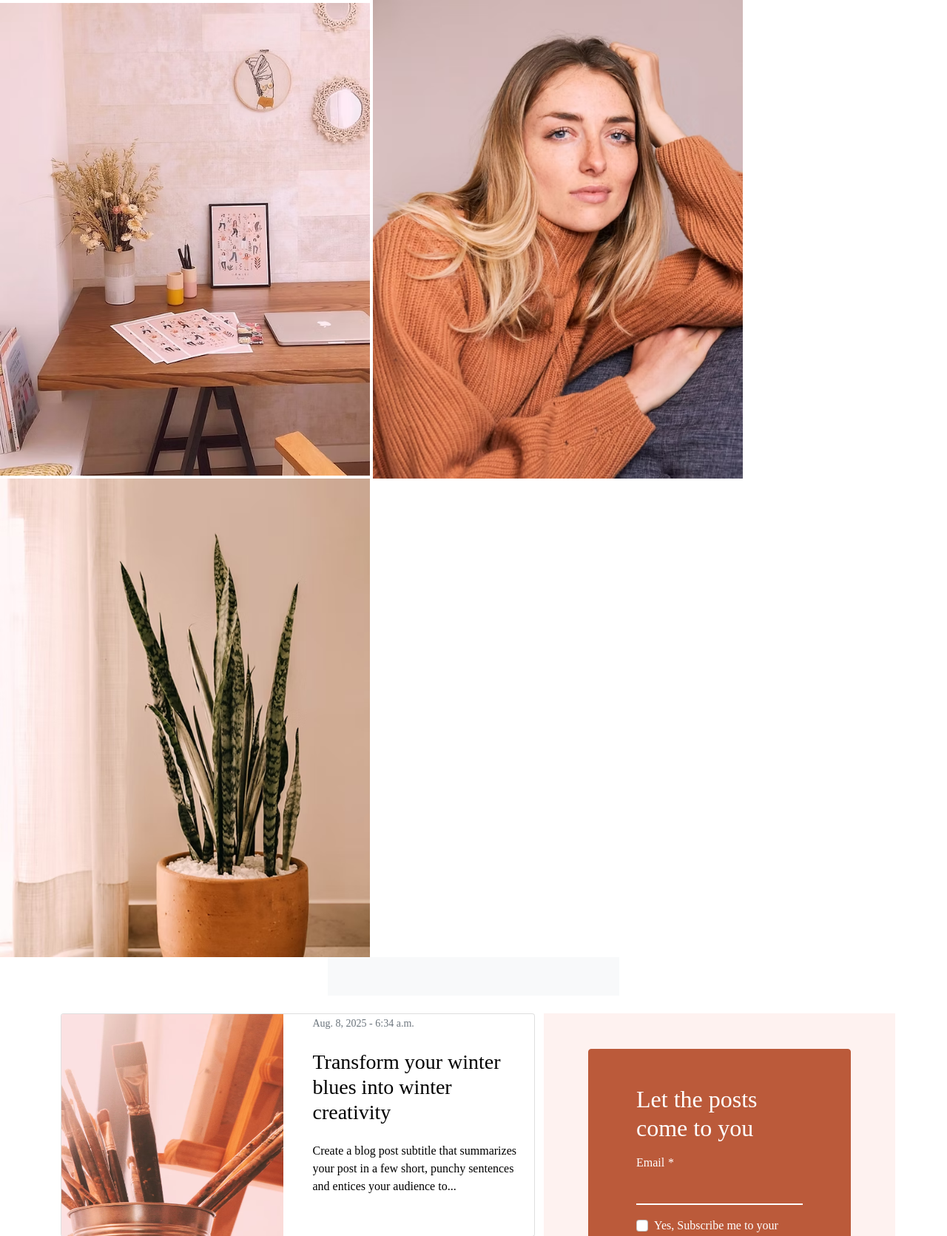
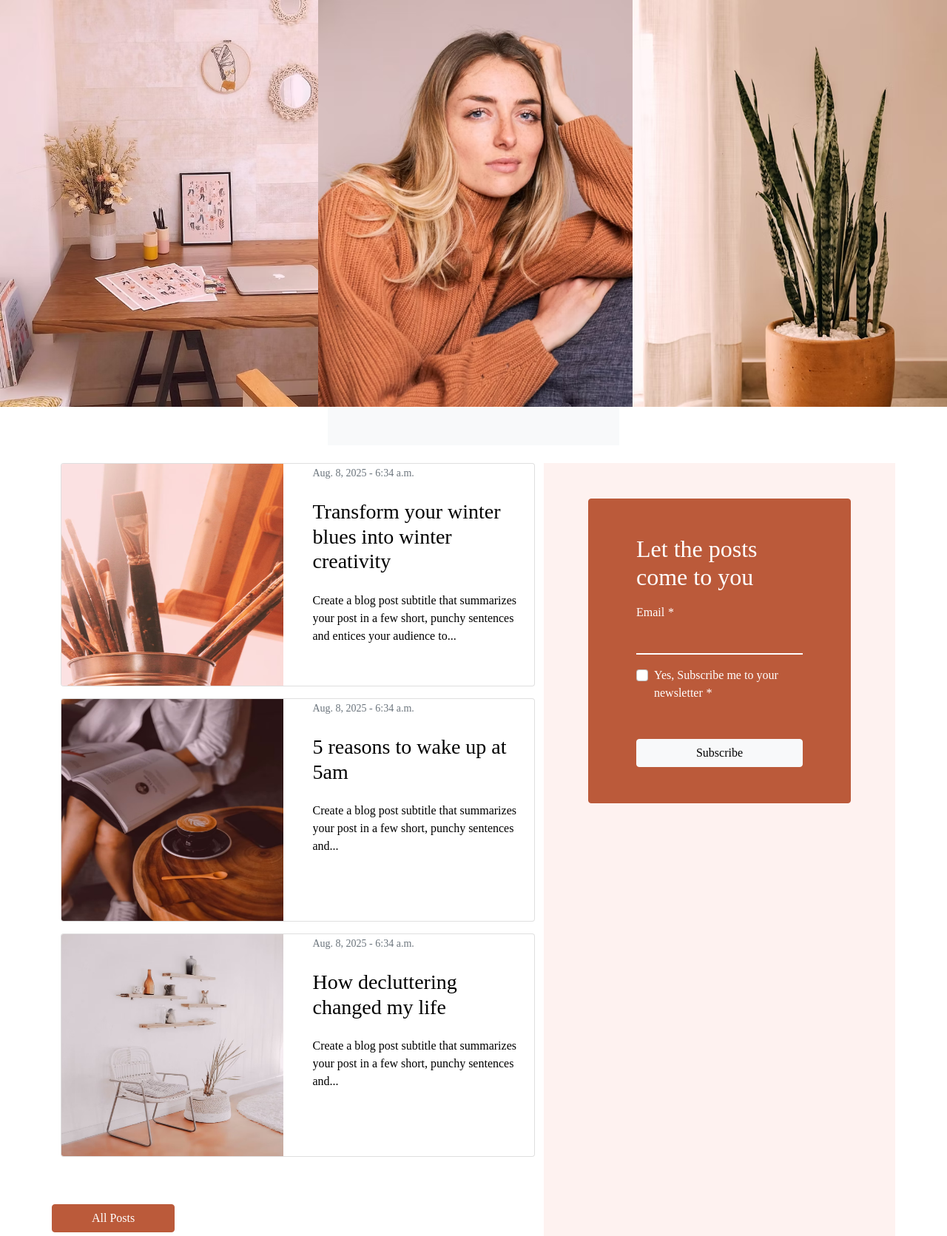
Before and after one commit to MonishaThobias/MyBlog, a Django app: page / in a window 1280 px wide. Shown: the part 144-1815 px from the top of the page at 74% size. Run offline with Django 5.2, Linux system fonts and the light colour scheme; data comes from the database, SQL or seed files in the repository; some web fonts are replaced.

Commit message:
Update home.html

```diff
--- a/BlogList/templates/home.html
+++ b/BlogList/templates/home.html
@@ -4,10 +4,10 @@
 {% block title %}Home - My Blog{% endblock %}
 
 {% block content %}
-<nav>
-        <img src="{% static 'images/9.png' %}" alt="Banner 1" width="500" height="500" class="img-fluid m-0 p-0">
-        <img src="{% static 'images/5.png' %}" alt="Banner 2"   width="500" height="500"  class="img-fluid">
-        <img src="{% static 'images/11.png' %}" alt="Banner 3"  width="500"  height="500"  class="img-fluid">
+<nav class="d-flex">
+        <img src="{% static 'images/9.png' %}" alt="Banner 1"  class="img-fluid m-0 p-0">
+        <img src="{% static 'images/5.png' %}" alt="Banner 2"    class="img-fluid">
+        <img src="{% static 'images/11.png' %}" alt="Banner 3"  wclass="img-fluid">
 
 </nav>
 
```
